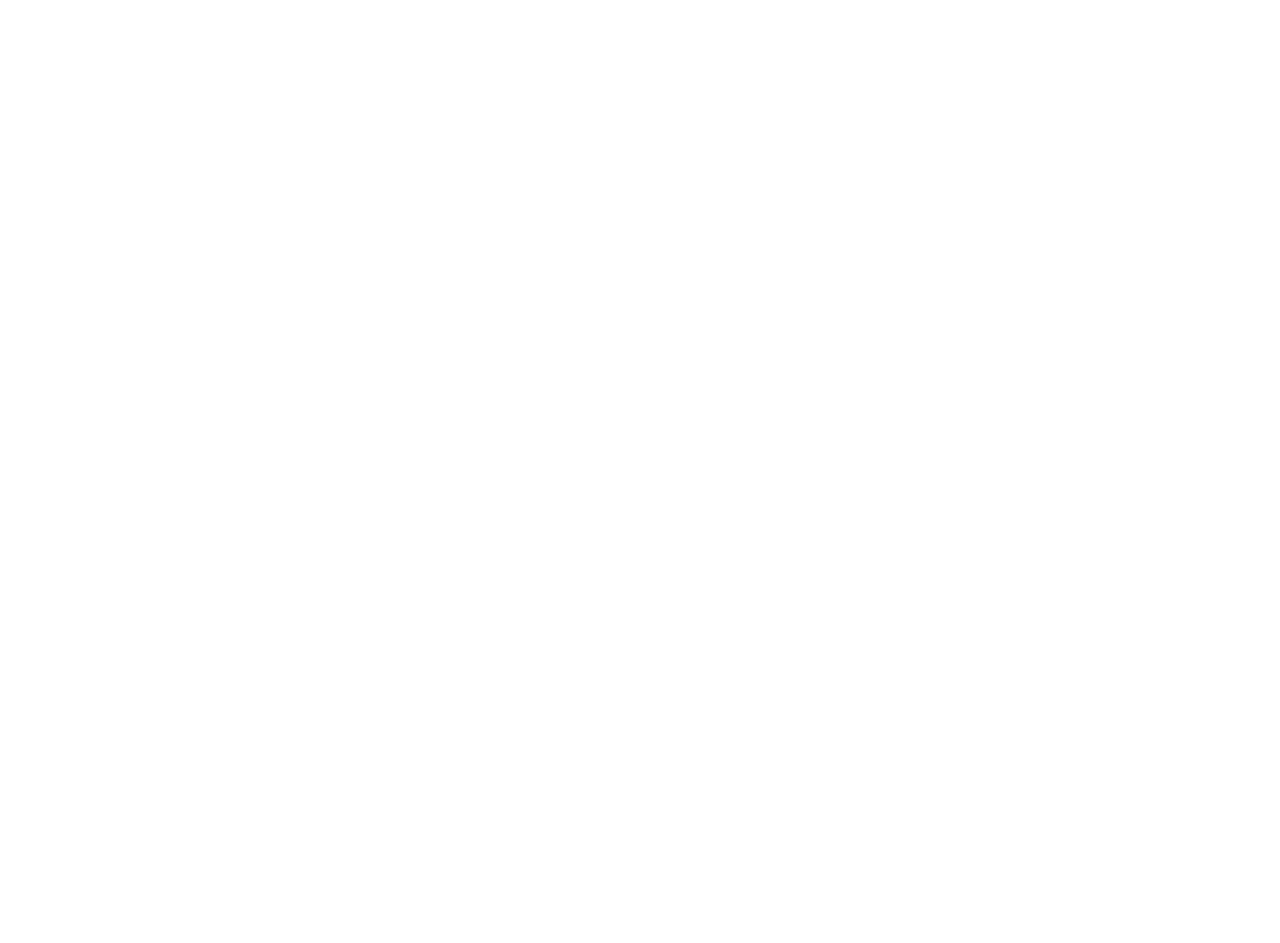
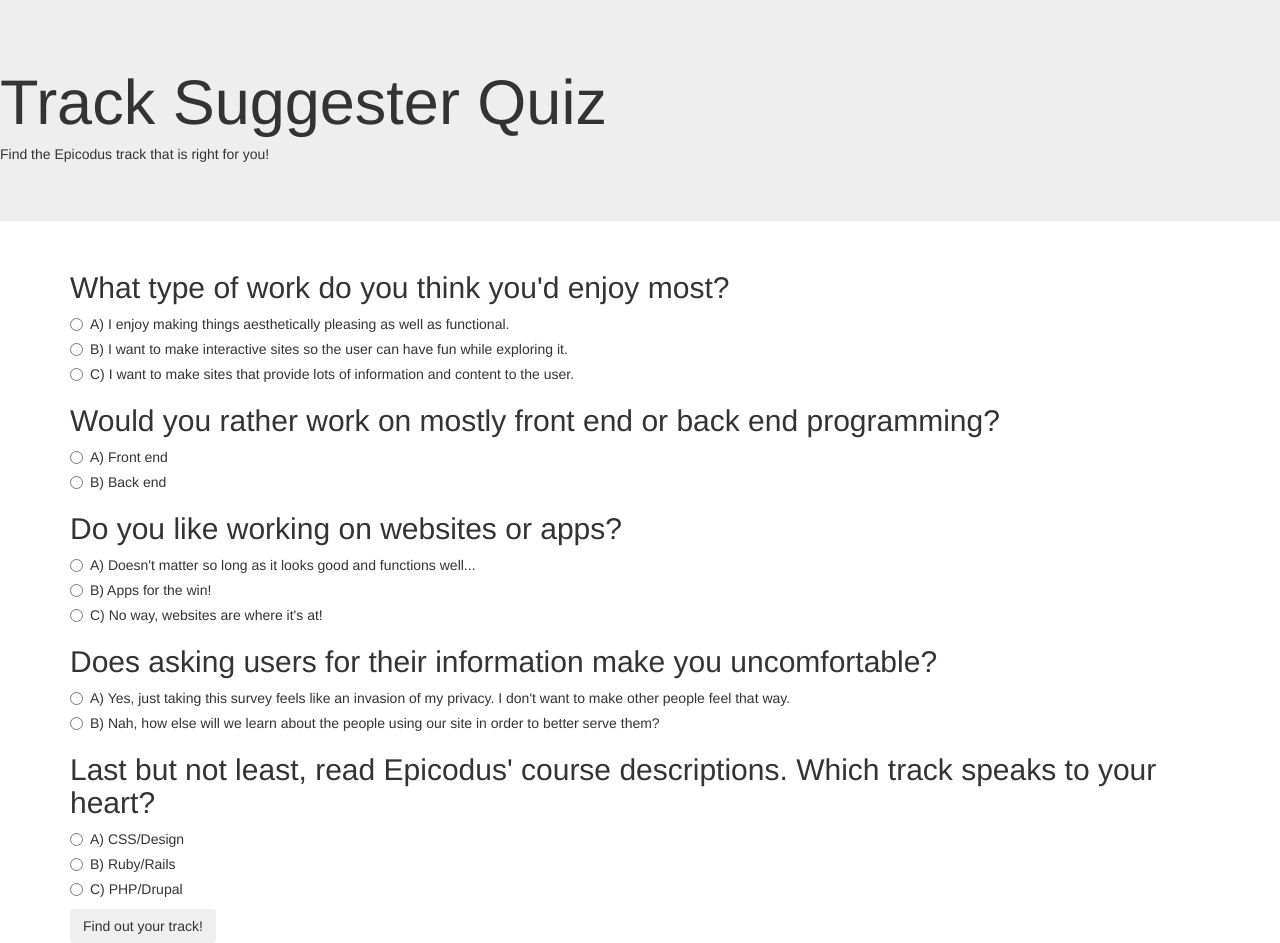
Before and after one commit to Jlannon90/track-suggester, a plain HTML site: page index.html in a window 1280 px wide. Before the commit the page ends 800 px from the top, so only its background shows below. Drawn offline with Linux system fonts and the light colour scheme.

Commit message:
add container, jumbotron, form with divs for radio buttons and button to index.html

```diff
--- a/index.html
+++ b/index.html
@@ -9,6 +9,97 @@
     <title>Track Suggester</title>
   </head>
   <body>
-
+    <div class="jumbotron">
+      <h1>Track Suggester Quiz</h1>
+      <h5>Find the Epicodus track that is right for you!</h5>
+    </div>
+    <div class="container">
+      <form id="userInput">
+        <h2>What type of work do you think you'd enjoy most?</h2>
+        <div class="radio">
+          <label>
+            <input type="radio" name="typeOfWork" value="designOne">
+            A) I enjoy making things aesthetically pleasing as well as functional.
+          </label>
+        </div>
+        <div class="radio">
+          <label>
+            <input type="radio" name="typeOfWork" value="rubyOne">
+            B) I want to make interactive sites so the user can have fun while exploring it.
+          </label>
+        </div>
+        <div class="radio">
+          <label>
+            <input type="radio" name="typeOfWork" value="phpOne">
+            C) I want to make sites that provide lots of information and content to the user.
+          </label>
+        </div>
+        <h2>Would you rather work on mostly front end or back end programming?</h2>
+        <div class="radio">
+          <label>
+            <input type="radio" name="end" value="designTwo">
+            A) Front end
+          </label>
+        </div>
+        <div class="radio">
+          <label>
+            <input type="radio" name="end" value="rubyPhpTwo">
+            B) Back end
+          </label>
+        </div>
+        <h2>Do you like working on websites or apps?</h2>
+        <div class="radio">
+          <label>
+            <input type="radio" name="typeOfSite" value="designThree">
+            A) Doesn't matter so long as it looks good and functions well...
+          </label>
+        </div>
+        <div class="radio">
+          <label>
+            <input type="radio" name="typeOfSite" value="rubyThree">
+            B) Apps for the win!
+          </label>
+        </div>
+        <div class="radio">
+          <label>
+            <input type="radio" name="typeOfSite" value="phpThree">
+            C) No way, websites are where it's at!
+          </label>
+        </div>
+        <h2>Does asking users for their information make you uncomfortable?</h2>
+        <div class="radio">
+          <label>
+            <input type="radio" name="privacy" value="phpDesignFour">
+            A) Yes, just taking this survey feels like an invasion of my privacy. I don't want to make other people feel that way.
+          </label>
+        </div>
+        <div class="radio">
+          <label>
+            <input type="radio" name="privacy" value="rubyDesignFour">
+            B) Nah, how else will we learn about the people using our site in order to better serve them?
+          </label>
+        </div>
+        <h2>Last but not least, read Epicodus' course descriptions. Which track speaks to your heart?</h2>
+        <div class="radio">
+          <label>
+            <input type="radio" name="track" value="designFive">
+            A) CSS/Design
+          </label>
+        </div>
+        <div class="radio">
+          <label>
+            <input type="radio" name="track" value="rubyFive">
+            B) Ruby/Rails
+          </label>
+        </div>
+        <div class="radio">
+          <label>
+            <input type="radio" name="track" value="phpFive">
+            C) PHP/Drupal
+          </label>
+        </div>
+        <button type="submit" class="btn">Find out your track!</button>
+      </form>
+    </div>
   </body>
 </html>
```
